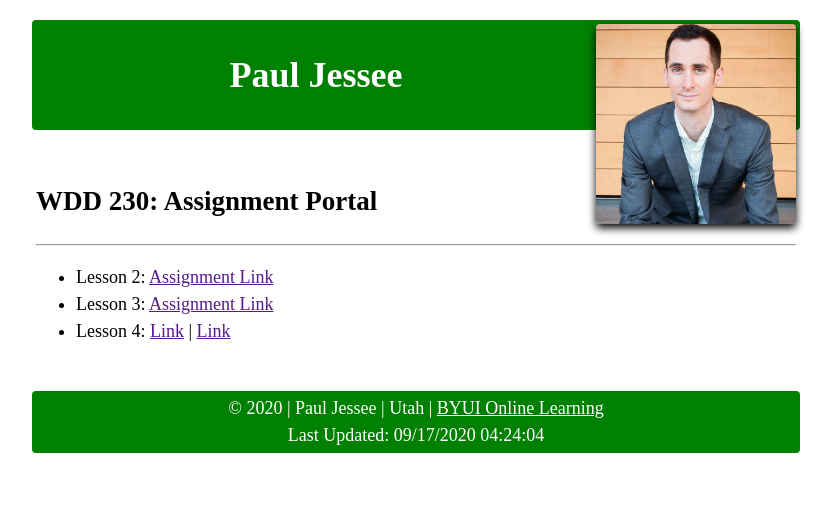
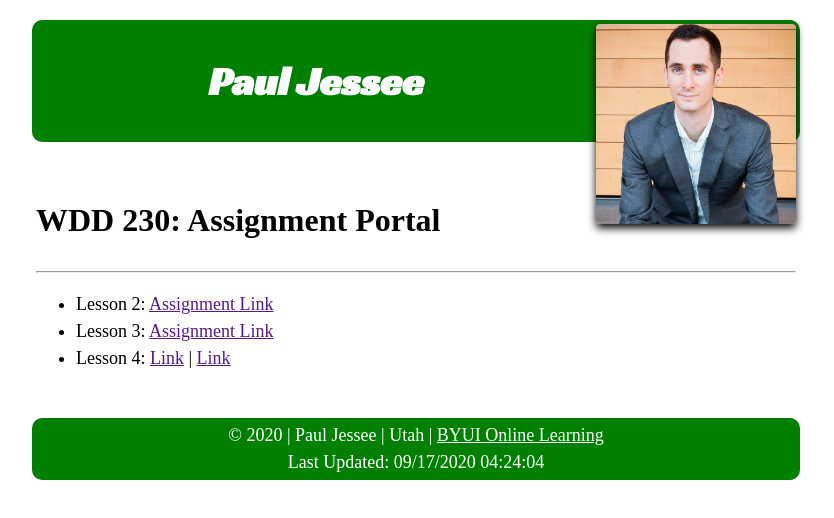
Before and after one commit to phjessee/phjessee.github.io, a plain HTML site: page index.html in a window 1280 px wide. Shown: the whole page, without its empty margins (224-1058 px from the left). Drawn offline with Linux system fonts and the light colour scheme.

Commit message:
Media queries update

```diff
--- a/index.html
+++ b/index.html
@@ -6,8 +6,10 @@
     <meta name="viewport" content="width=device-width, initial-scale=1.0">
     <title>WDD 230 - Paul Jessee</title>
     <meta name="description" content="WDD 230 - Paul Jessee">
+    <link href="https://fonts.googleapis.com/css2?family=Racing+Sans+One&display=swap" rel="stylesheet">
+    <link rel="stylesheet" href="normalize.css">
     <link rel="stylesheet" href="main.css">
-    <link rel="stylesheet" href="normalize.css">
+    <link rel="stylesheet" href="medium.css"
 </head>
 
 <body>
--- a/main.css
+++ b/main.css
@@ -16,7 +16,6 @@ footer {
    background-color: green;
    color: white;
    text-align: center;
-   border-radius: 4px;
    padding: .25rem;
 }
 
@@ -24,14 +23,15 @@ nav {
    padding: .5rem;
 }
 
-header img{
-   float: right;
+header img {
    height: 200px;
    width: 200px;
-   border-radius: 4px;
-   box-shadow: 0 4px 8px 0 black;
 }
 
 .byuLink {
    color: white;
 }
+
+h1 {
+   font-family: 'Racing Sans One', cursive;
+}
--- /dev/null
+++ b/medium.css
@@ -0,0 +1,21 @@
+@media only screen and (min-width: 440px) {
+    h1 {
+        font-size: 2.5rem;
+        font-family: 'Racing Sans One', cursive;
+    }
+
+    h2 {
+        font-size: 2rem;
+    }
+
+    header,
+    footer {
+        border-radius: 10px
+    }
+
+    header img {
+        border-radius: 4px;
+        box-shadow: 0 4px 8px 0 black;
+        float: right;
+    }
+}
```
